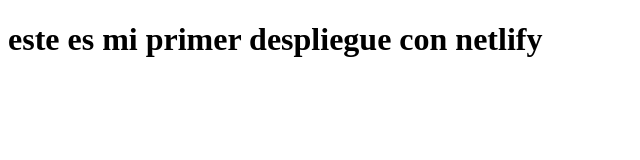
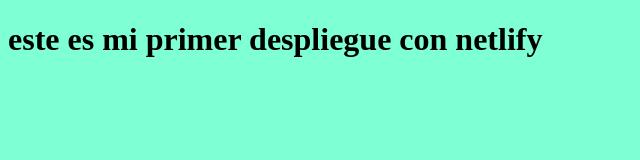
Before and after one commit to lelicpu/misegundorepositorio, a plain HTML site: page index.html in a window 1280 px wide. Shown: the whole page, without its empty margins (0-640 px from the left). Drawn offline with Linux system fonts and the light colour scheme.

Commit message:
cambo de fondo index

```diff
--- a/index.html
+++ b/index.html
@@ -5,6 +5,11 @@
     <meta charset="UTF-8">
     <meta name="viewport" content="width=device-width, initial-scale=1.0">
     <title>Document</title>
+    <style>
+        html, body {
+            background-color: aquamarine;
+        }
+    </style>
 </head>
 
 <body>
```
